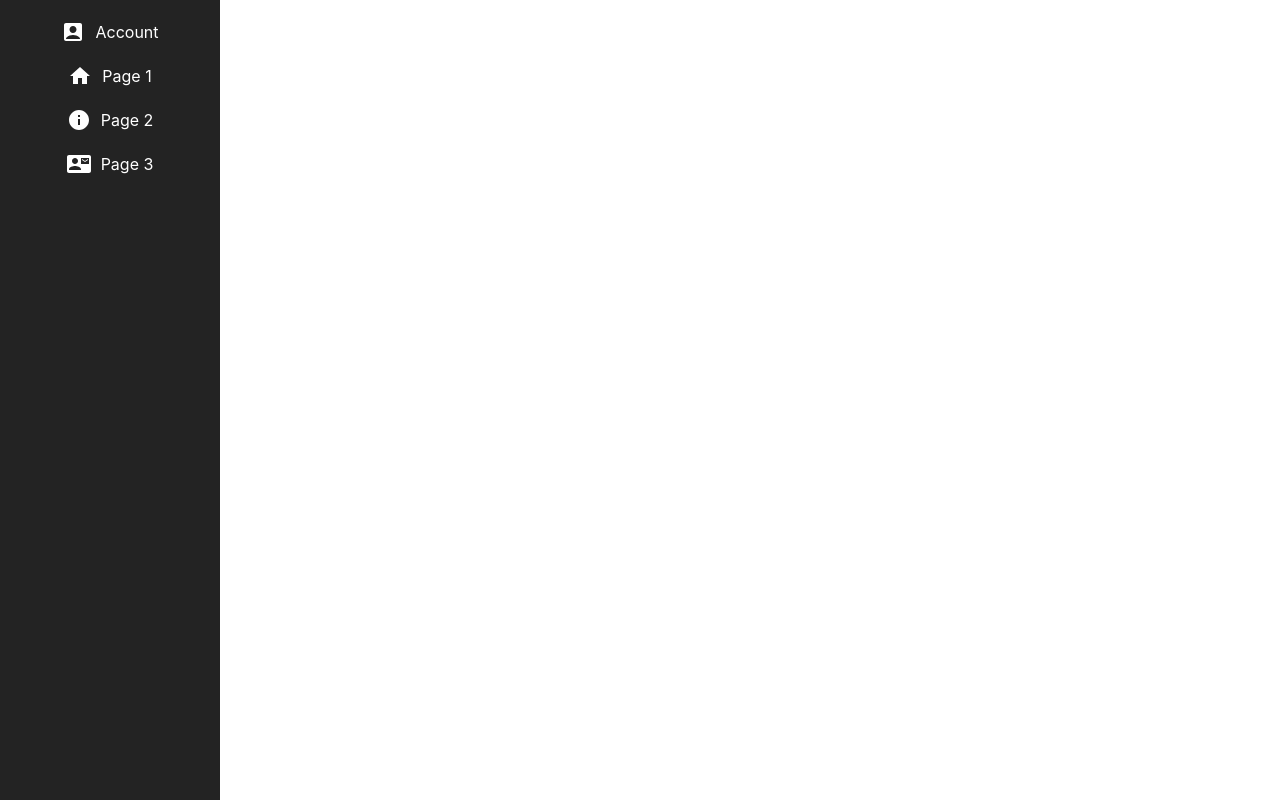
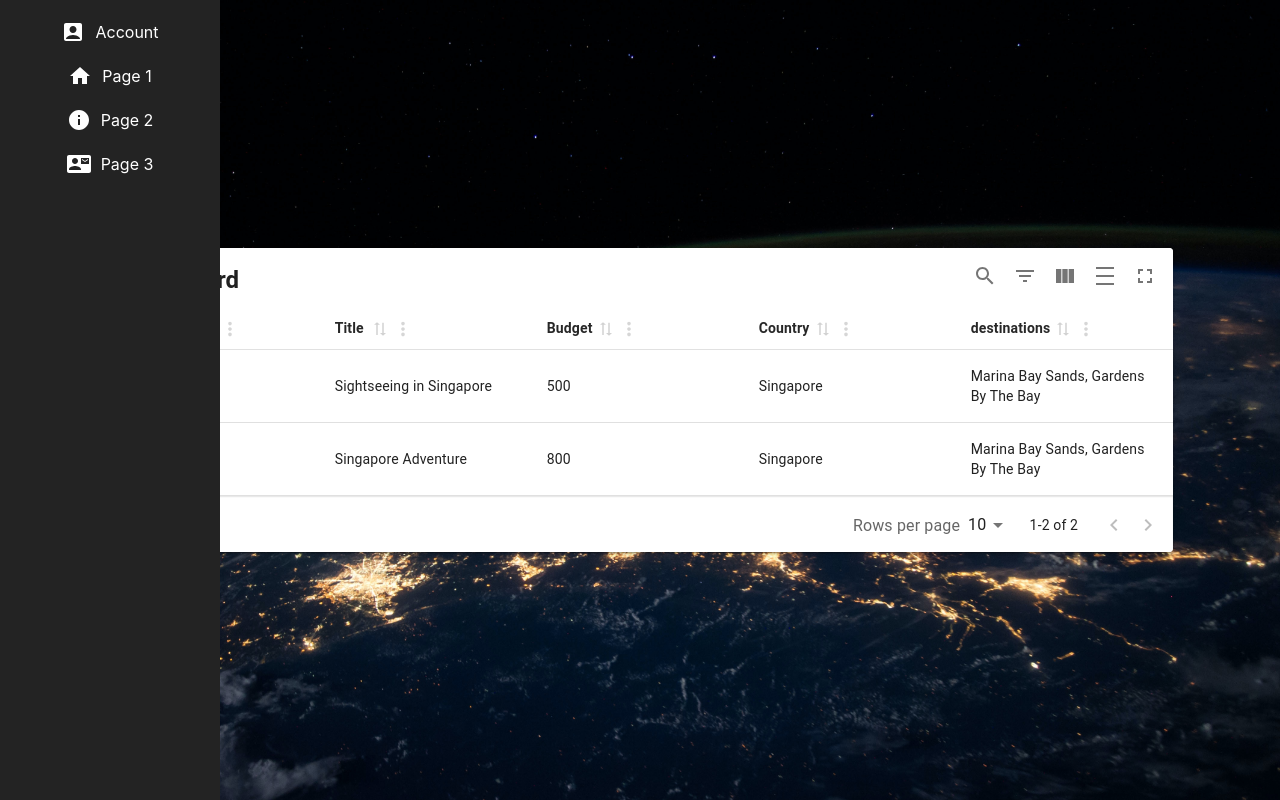
Before and after one commit to Xinyan-Huang/DBShackathon, a React (Create React App) app in the folder frontend/: page /dashboard in a window 1280 px wide. Built offline with nearby package versions, Linux system fonts and the light colour scheme; data requests are answered from the project's data file; the HTML template or start-up script is replaced by a standard one.

Commit message:
dashbaord draft without backend

```diff
--- /dev/null
+++ b/frontend/data/db.json
@@ -0,0 +1,51 @@
+{
+    "Itineraries": [
+        {
+            "id": 1,
+            "country_id": 1,
+            "user_id": 1,
+            "budget": 500,
+            "title": "Sightseeing in Singapore",
+            "country": "Singapore",
+            "destinations": ["Marina Bay Sands, Gardens By The Bay"]
+          },
+          {
+            "id": 2,
+            "country_id": 1,
+            "user_id": 1,
+            "budget": 800,
+            "title": "Singapore Adventure",
+            "country": "Singapore",
+            "destinations": ["Marina Bay Sands, Gardens By The Bay"]
+
+          }
+
+
+    ],
+    "Destinations": [
+        {
+            "id": 1,
+            "country_id": 1,
+            "cost": 1,
+            "name": "Marina Bay Sands",
+            "notes": "Iconic hotel with an infinity pool and stunning views of the city skyline. Open 24/7."
+          },
+          {
+            "id": 2,
+            "country_id": 1,
+            "cost": 30,
+            "name": 800,
+            "notes": "Gardens by the Bay', 'Futuristic park featuring Supertree Grove and Flower Dome conservatories. Open daily from 9 AM to 9 PM."
+          },
+          {
+            "id": 3,
+            "country_id": 1,
+            "cost": 2,
+            "name": 600,
+            "notes": "Sentosa Island', 'Fun-filled island resort with beaches, theme parks, and various attractions. Open daily from 10 AM to 7 PM."
+          }
+
+
+    ]
+
+  }
--- a/frontend/src/App.js
+++ b/frontend/src/App.js
@@ -9,6 +9,7 @@
 import Header from './components/Header';
 import ProtectedRoute from './pages/protectedRoute';
 import Title from './components/Title';
+import Dashboard from './pages/dashboard/dashboard'
 
 function App() {
   const Layout = () => {
@@ -33,10 +34,12 @@
           <Routes>
             <Route path="/" element={<Navigate replace to="/login" />} />
             <Route path="/login" element={<Login />} />
-            <Route path="/account" element={<ProtectedRoute><Account /></ProtectedRoute>} />
-            <Route path="/page1" element={<ProtectedRoute><Page1 /></ProtectedRoute>} />
-            <Route path="/page2" element={<ProtectedRoute><Page2 /></ProtectedRoute>} />
-            <Route path="/page3" element={<ProtectedRoute><Page3 /></ProtectedRoute>} />
+            <Route path="/account" element={<Account />} />
+            <Route path="/page1" element={<Page1 />} />
+            <Route path="/page2" element={<Page2 />} />
+            <Route path="/page3" element={<Page3 />} />
+            <Route path="/dashboard" element={<Dashboard/>} />
+
             {/* Other routes here */}
           </Routes>
         </div>
--- /dev/null
+++ b/frontend/src/pages/dashboard/dashboard.jsx
@@ -0,0 +1,232 @@
+import React, { useEffect, useState } from 'react';
+import { MaterialReactTable } from 'material-react-table';
+import { Grid, Box, Typography, Button, Dialog, DialogTitle, DialogContent, DialogActions, TextField } from '@mui/material';
+import axios from 'axios';
+import { Snackbar, Alert } from '@mui/material';
+import { useAuth } from '../../Auth';
+import { backgroundImage, loginImage } from '../image';
+const Dashboard = () => {
+//   const jwtToken = useAuth();
+  const [itineraries, setItineraries] = useState([]);
+  const [isDialogOpen, setIsDialogOpen] = useState(false);
+//   const [transferData, setTransferData] = useState({ senderAccount: '', receiverAccount: '', value: 0 });
+//   const [error, setError] = useState('');
+//   const [openSnackbar, setOpenSnackbar] = useState(false);
+const [destinations, setDestinations] = useState([]);
+
+  // Function to fetch account data
+  const fetchItineraries = async () => {
+    const { data } = await axios.get(`http://localhost:8000/Itineraries/`);
+    return data;
+}
+
+const deleteItinerary = async (id) => {
+    const { data } = await axios.delete(`http://localhost:8000/Itineraries/${id}`);
+    return data;
+}
+
+
+const fetchDestinations = async () => {
+    const { data } = await axios.get(`http://localhost:8000/Destinations/`);
+    return data;
+}
+
+const handleEdit = () => {
+    setIsDialogOpen(true)
+}
+// Function to transfer data
+//   const handleTransferClick = (account) => {
+//     setTransferData({ ...transferData, senderAccount: account.accountNumber });
+//     setIsDialogOpen(true);
+//   };
+
+//   const handleTransfer = async () => {
+//     try {
+//       console.log(transferData)
+//       const response = await axios.put('http://localhost:5001/transfer', transferData, {
+//         headers: {
+//           'Authorization': `Bearer ${jwtToken}`
+//         }
+//       });
+
+//       if (response.status === 200) {
+//         setIsDialogOpen(false);
+//         setTransferData({ senderAccount: '', receiverAccount: '', value: 0 });
+//         setOpenSnackbar(true)
+//         setTimeout(() => {
+//           setOpenSnackbar(false); // Optionally hide alert after some time
+//         }, 3000);
+//         fetchAccounts();
+//       } else {
+//         setError('Transfer failed');
+//       }
+//     } catch (error) {
+//       setError('Transfer failed: ' + error.message);
+//     }
+//   };
+
+  const handleClose = () => {
+    setIsDialogOpen(false);
+  };
+
+  const handleDelete = (id) => {
+    console.log("sent in id ", id)
+    deleteItinerary()
+    .then((res) => {
+        setItineraries(itineraries.filter((iti) => iti.id == id))
+
+
+console.log(res)
+    })
+
+
+
+
+  }
+
+useEffect(() => {
+    fetchItineraries()
+      .then((res) => {
+        setItineraries(res);
+        console.log(res)
+
+
+      })
+      .catch((er) => console.log(er));
+
+
+
+  }, []);
+
+  const columns = [
+    {
+        accessorKey: 'id',
+        header: 'Itinerary ID',
+      },
+
+    {
+      accessorKey: 'title',
+      header: 'Title',
+    },
+    {
+      accessorKey: 'budget',
+      header: 'Budget',
+    },
+    {
+        accessorKey: 'country',
+        header: 'Country',
+      },
+
+    {
+        accessorKey: 'destinations',
+        header: 'destinations',
+      },
+      {
+        id: 'edit',
+        header: 'Edit',
+        Cell: ({ row }) => (
+          <Button
+            variant="contained"
+            onClick={() => handleEdit(row.original.id)}
+            size="small"
+          >
+            Edit
+          </Button>
+        ),
+      },
+      {
+        id: 'delete',
+        header: 'Delete',
+        Cell: ({ row }) => (
+          <Button
+            variant="contained"
+            onClick={() => handleDelete(row.original)}
+            size="small"
+          >
+            Delete
+          </Button>
+        ),
+      },
+
+
+
+  ];
+
+  return (
+    <Grid container sx={{
+      height: '100vh',
+      width: '100%',
+      backgroundImage: `url(${backgroundImage})`,
+      backgroundSize: 'cover',
+      display: 'flex',
+      alignItems: 'center',
+      justifyContent: 'center',
+    }}>
+      <Grid item xs={10} sx={{}}>
+        <MaterialReactTable
+          columns={columns}
+          data={itineraries}
+          renderTopToolbarCustomActions={() => (
+            <Grid item xs={12} sx={{ pt: 1, display: "flex", alignItems: "center", justifyContent: "space-between" }}>
+              <Box sx={{ ml: 1, display: "flex", alignItems: "center" }}>
+                <Typography variant="h5" sx={{ fontWeight: "bold" }}>
+                  Dashboard
+                </Typography>
+              </Box>
+            </Grid>
+          )}
+        />
+      </Grid>
+      <Dialog open={isDialogOpen} onClose={handleClose}>
+        <p>hello</p>
+      </Dialog>
+      {/* <Dialog open={isDialogOpen} onClose={handleClose}>
+        <DialogTitle>Transfer Funds</DialogTitle>
+        <DialogContent>
+          <TextField
+            autoFocus
+            margin="dense"
+            id="receiverAccount"
+            label="Receiver Account"
+            type="text"
+            fullWidth
+            variant="outlined"
+            value={transferData.receiverAccount}
+            onChange={(e) => setTransferData({ ...transferData, receiverAccount: e.target.value })}
+          />
+          <TextField
+            margin="dense"
+            id="value"
+            label="Amount"
+            type="number"
+            fullWidth
+            variant="outlined"
+            value={transferData.value}
+            onChange={(e) => {
+              const newValue = parseInt(e.target.value, 10);
+              setTransferData({ ...transferData, value: newValue });
+            }}
+          />
+          {error && <Typography color="error">{error}</Typography>}
+        </DialogContent>
+        <DialogActions>
+          <Button onClick={handleClose}>Cancel</Button>
+          <Button onClick={handleTransfer}>Transfer</Button>
+        </DialogActions>
+      </Dialog> */}
+      {/* <Snackbar
+        open={openSnackbar}
+        autoHideDuration={6000}
+        onClose={() => setOpenSnackbar(false)}
+        anchorOrigin={{ vertical: 'top', horizontal: 'center' }}
+        sx={{ zIndex: theme => theme.zIndex.tooltip }}
+      >
+        <Alert onClose={() => setOpenSnackbar(false)} severity="success" sx={{ width: '100%' }}>
+          Transfer successfully!
+        </Alert>
+      </Snackbar> */}
+    </Grid>
+  );
+};
+
+export default Dashboard;
```
